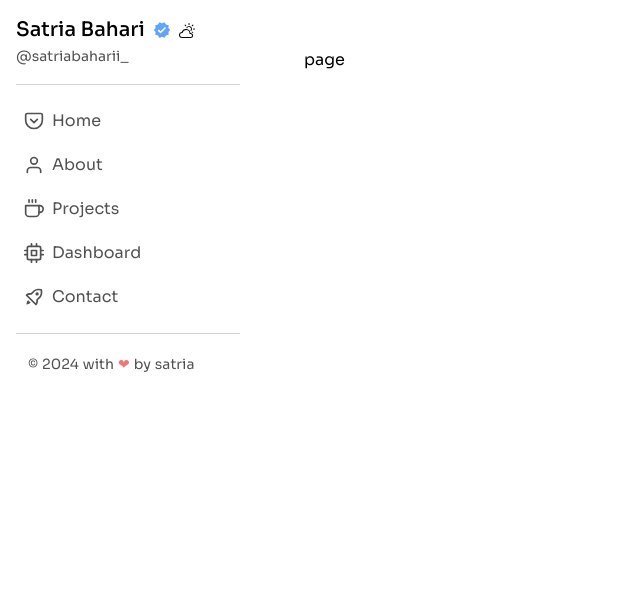
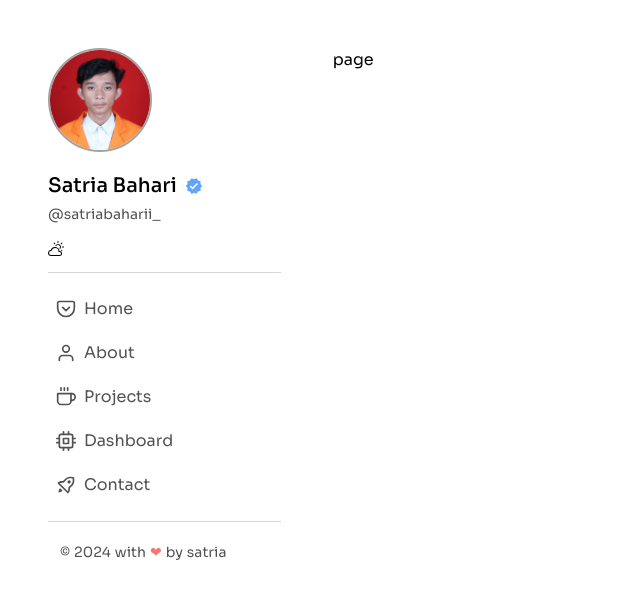
Before and after one commit to satriabahari/satriabahari.site, a Next.js app: page /projects in a window 1280 px wide. Shown: the top 598 px of the page, without its empty margins (0-640 px from the left). Built offline with nearby package versions, Linux system fonts and the light colour scheme.

Commit message:
refactor: add some code in sidebar

```diff
--- a/common/components/layouts/index.tsx
+++ b/common/components/layouts/index.tsx
@@ -6,9 +6,11 @@ type LayoutsProps = {
 
 export default function Layouts({ children }: LayoutsProps) {
   return (
-    <div className="flex w-full">
-      <Sidebar />
-      <main className="w-4/5 p-4">{children}</main>
+    <div className="px-12">
+      <div className="flex gap-5 py-4">
+        <Sidebar />
+        <main className="w-4/5">{children}</main>
+      </div>
     </div>
   );
 }
--- /dev/null
+++ b/common/components/layouts/sidebar/Profile.tsx
@@ -0,0 +1,11 @@
+import ThemeToggle from "../../elements/ThemeToggle";
+import ProfileHeader from "./ProfileHeader";
+
+export default function Profile() {
+  return (
+    <div className="flex flex-col space-y-4">
+      <ProfileHeader />
+      <ThemeToggle />
+    </div>
+  );
+}
--- a/common/components/layouts/sidebar/ProfileHeader.tsx
+++ b/common/components/layouts/sidebar/ProfileHeader.tsx
@@ -1,17 +1,25 @@
 import Link from "next/link";
 
 import { MdVerified as VerifiedIcon } from "react-icons/md";
-import ThemeToggle from "../../elements/ThemeToggle";
+import Image from "next/image";
 
 export default function ProfileHeader() {
   return (
-    <div>
-      <div className="flex items-center gap-x-2">
+    <div className="flex flex-col gap-1 lg:items-start">
+      <div className="overflow-hidden rounded-full border-2 border-neutral-400">
+        <Image
+          src={"/images/satria.jpg"}
+          width={100}
+          height={100}
+          alt="Satria Bahari"
+        />
+      </div>
+
+      <div className="mt-4 flex items-center gap-x-2">
         <Link href="/">
           <h2 className="text-xl font-medium">Satria Bahari</h2>
         </Link>
         <VerifiedIcon size={18} className="text-blue-400" />
-        <ThemeToggle />
       </div>
       <Link href="/" className="text-sm text-neutral-600">
         @satriabaharii_
--- a/common/components/layouts/sidebar/index.tsx
+++ b/common/components/layouts/sidebar/index.tsx
@@ -4,15 +4,18 @@ import { MENU_ITEMS } from "@/common/constant/menu";
 import Breakline from "../../elements/Breakline";
 import Copyright from "../../elements/Copyright";
 import ProfileHeader from "./ProfileHeader";
+import Profile from "./Profile";
 
 export default function Sidebar() {
   return (
-    <header className="min-h-screen w-1/5 p-4">
-      <ProfileHeader />
-      <Breakline />
-      <Menu list={MENU_ITEMS} />
-      <Breakline />
-      <Copyright />
+    <header className="w-1/5">
+      <div className="sticky top-0 z-10 py-8">
+        <Profile />
+        <Breakline />
+        <Menu list={MENU_ITEMS} />
+        <Breakline />
+        <Copyright />
+      </div>
     </header>
   );
 }
```
